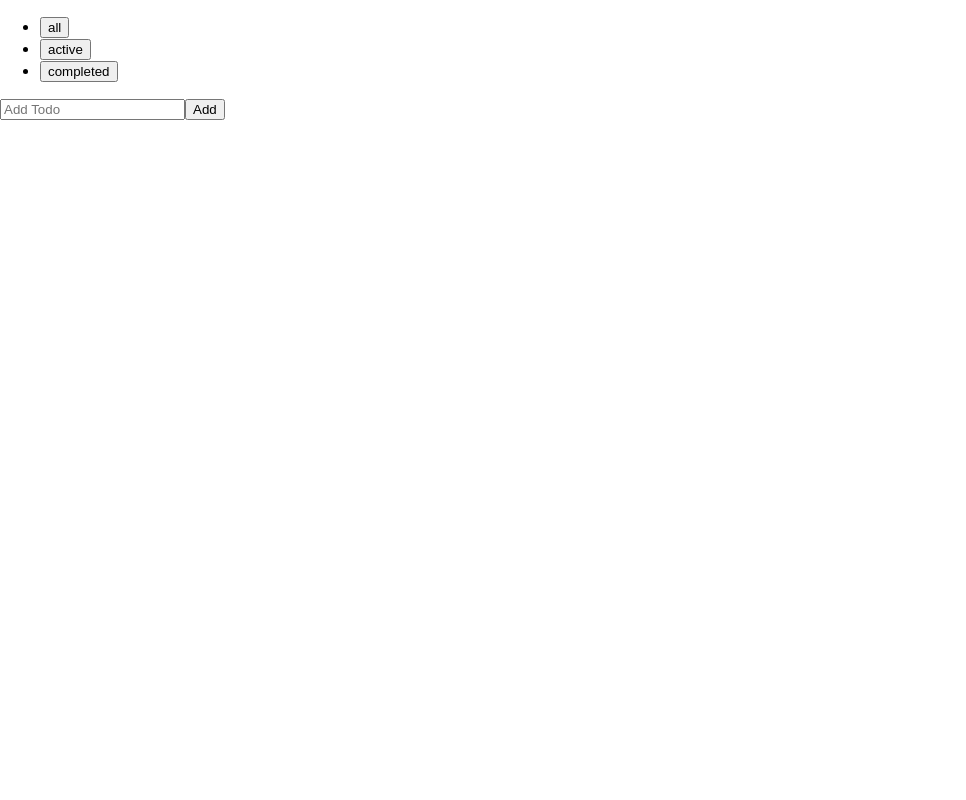
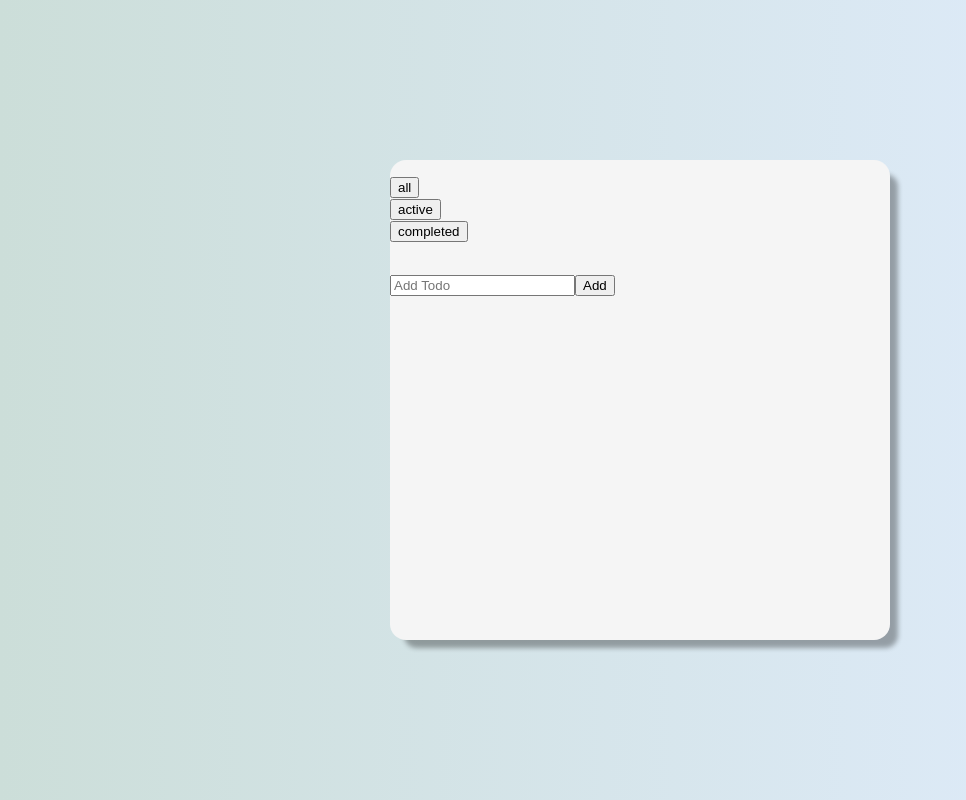
Before and after one commit to GCgang/react-study, a React (Create React App) app: page / in a window 1280 px wide. Shown: the whole page, without its empty margins (0-966 px from the left). Built offline with nearby package versions, Linux system fonts and the light colour scheme; the HTML template or start-up script is replaced by a standard one.

Commit message:
Feat: css-index

```diff
--- a/src/App.js
+++ b/src/App.js
@@ -1,15 +1,15 @@
-import { useState } from 'react';
-import './App.css';
-import Header from './components/Header/Header';
-import ToDoList from './components/TodoList/TodoList';
+import { useState } from "react";
+import "./App.css";
+import Header from "./components/Header/Header";
+import ToDoList from "./components/TodoList/TodoList";
 
 export default function App() {
-  const filters = ['all', 'active', 'completed'];
+  const filters = ["all", "active", "completed"];
   const [filter, setFilter] = useState(filters[0]);
   return (
-    <div>
+    <>
       <Header filters={filters} filter={filter} onFilterChange={setFilter} />
       <ToDoList filter={filter} />
-    </div>
+    </>
   );
 }
--- a/src/index.css
+++ b/src/index.css
@@ -1,13 +1,51 @@
+:root {
+  --color-bg-dark: #f5f5f5;
+  --color-bg: #fdffd;
+  --color-grey: #d1d1d1;
+  --color-text: #22243b;
+  --color-accent: #f16e03;
+}
+
 body {
   margin: 0;
-  font-family: -apple-system, BlinkMacSystemFont, 'Segoe UI', 'Roboto', 'Oxygen',
-    'Ubuntu', 'Cantarell', 'Fira Sans', 'Droid Sans', 'Helvetica Neue',
+  font-family: -apple-system, BlinkMacSystemFont, "Segoe UI", "Roboto", "Oxygen",
+    "Ubuntu", "Cantarell", "Fira Sans", "Droid Sans", "Helvetica Neue",
     sans-serif;
   -webkit-font-smoothing: antialiased;
   -moz-osx-font-smoothing: grayscale;
+  width: 100vw;
+  height: 100vh;
+  display: flex;
+  justify-content: center;
+  align-items: center;
+  background: rgb(205, 196, 255);
+  background: rgb(204, 222, 217);
+  background: linear-gradient(
+    90deg,
+    rgba(204, 222, 217, 1) 0%,
+    rgba(225, 237, 255, 1) 100%
+  );
+}
+
+#root {
+  width: 100%;
+  height: 60%;
+  max-width: 500px;
+  background-color: var(--color-bg-dark);
+  border-radius: 1rem;
+  display: flex;
+  flex-direction: column;
+  -webkit-box-shadow: 11px 11px 5px -3px rgba(0, 0, 0, 0.32);
+  -moz-box-shadow: 11px 11px 5px -3px rgba(0, 0, 0, 0.32);
+  box-shadow: 11px 11px 5px -3px rgba(0, 0, 0, 0.32);
 }
 
 code {
-  font-family: source-code-pro, Menlo, Monaco, Consolas, 'Courier New',
+  font-family: source-code-pro, Menlo, Monaco, Consolas, "Courier New",
     monospace;
 }
+
+ul {
+  list-style: none;
+  padding-left: 0;
+}
```
